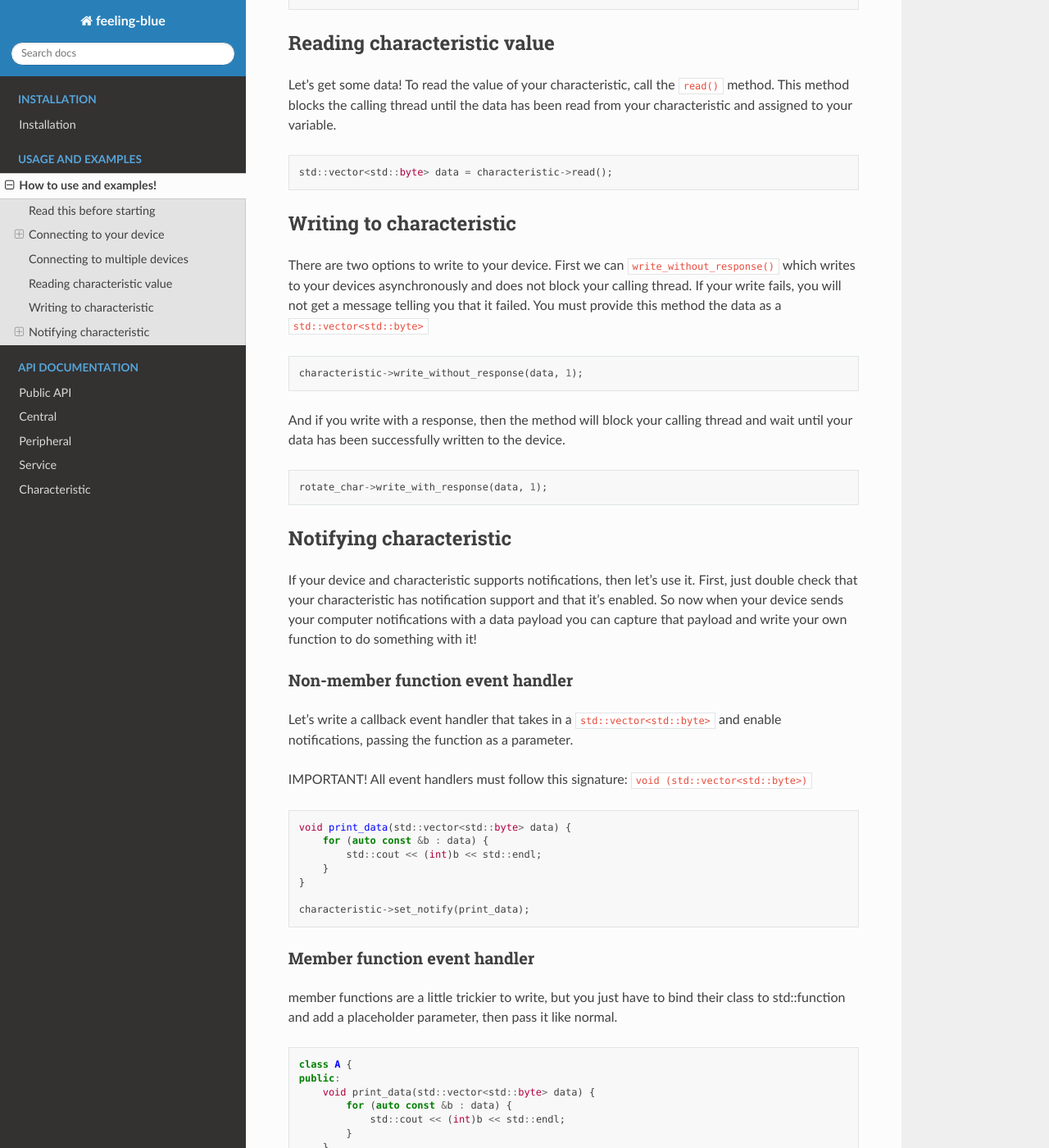
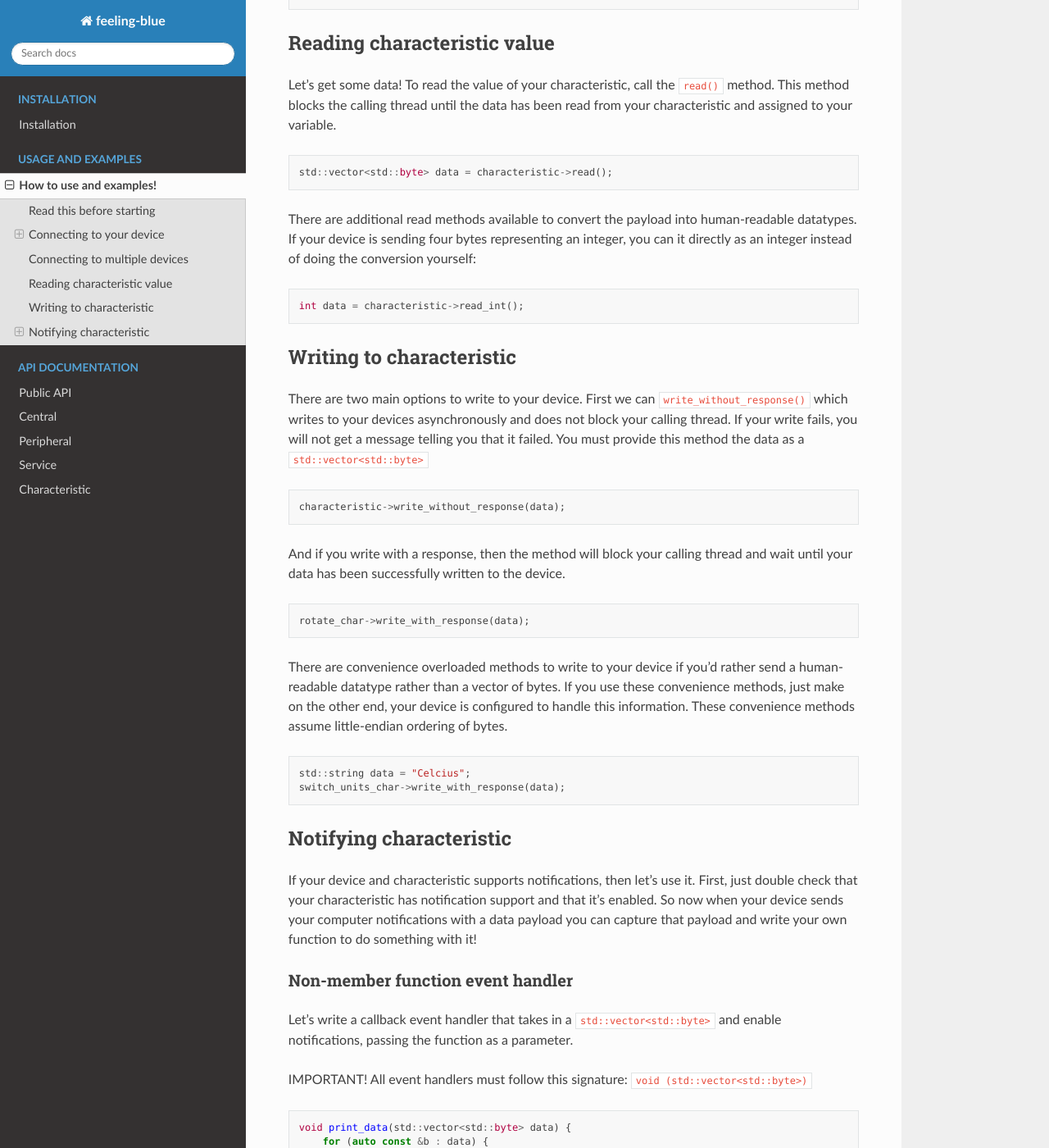
Before and after one commit to seanngpack/feeling-blue-cpp, a Sphinx documentation site: the page built from docs/demo/demo.rst, in a window 1280 px wide and 1400 px high, scrolled down 3182 px. Shown: the whole window at 82% size. Built offline with Sphinx 7.4.7 and the Read the Docs theme 2.0.0, drawn with Linux system fonts in a browser that asks for light colours; the version number could not be read and is left out; some of the changed text lies outside the part shown.

Commit message:
edited documentation to include new overloaded methods, also clarified talking points

```diff
--- a/docs/demo/demo.rst
+++ b/docs/demo/demo.rst
@@ -154,18 +154,26 @@ the calling thread until the data has been read from your characteristic and ass
 
     std::vector<std::byte> data = characteristic->read();
 
+There are additional read methods available to convert the payload into human-readable datatypes. If your device is sending
+four bytes representing an integer, you can it directly as an integer instead of doing the conversion yourself:
+
+.. code:: c++
+
+    int data = characteristic->read_int();
+
+
+
 
 Writing to characteristic
 =========================
 
-There are two options to write to your device. First we can ``write_without_response()`` which writes to your
+There are two main options to write to your device. First we can ``write_without_response()`` which writes to your
 devices asynchronously and does not block your calling thread. If your write fails, you will not get a message
 telling you that it failed. You must provide this method the data as a ``std::vector<std::byte>``
 
 .. code:: c++
 
-
-    characteristic->write_without_response(data, 1);
+    characteristic->write_without_response(data);
 
 
 And if you write with a response, then the method will block your calling thread and wait until your data has been
@@ -173,7 +181,16 @@ successfully written to the device.
 
 .. code:: c++
 
-    rotate_char->write_with_response(data, 1);
+    rotate_char->write_with_response(data);
+
+There are convenience overloaded methods to write to your device if you'd rather send a human-readable datatype rather
+than a vector of bytes. If you use these convenience methods, just make on the other end, your device is configured to handle
+this information. These convenience methods assume little-endian ordering of bytes.
+
+.. code:: c++
+
+    std::string data = "Celcius";
+    switch_units_char->write_with_response(data);
 
 
 Notifying characteristic
```
Also changed, not shown: other parts of docs/demo/demo.rst (+2 -2 lines), 2 other files.
